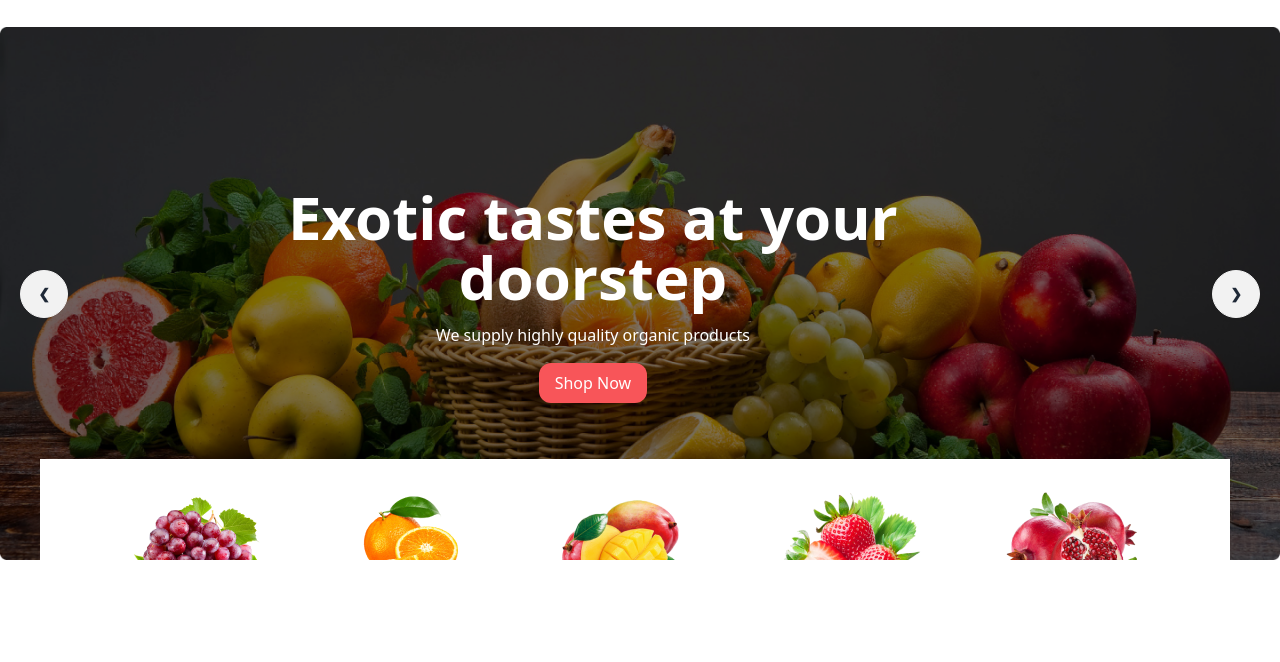
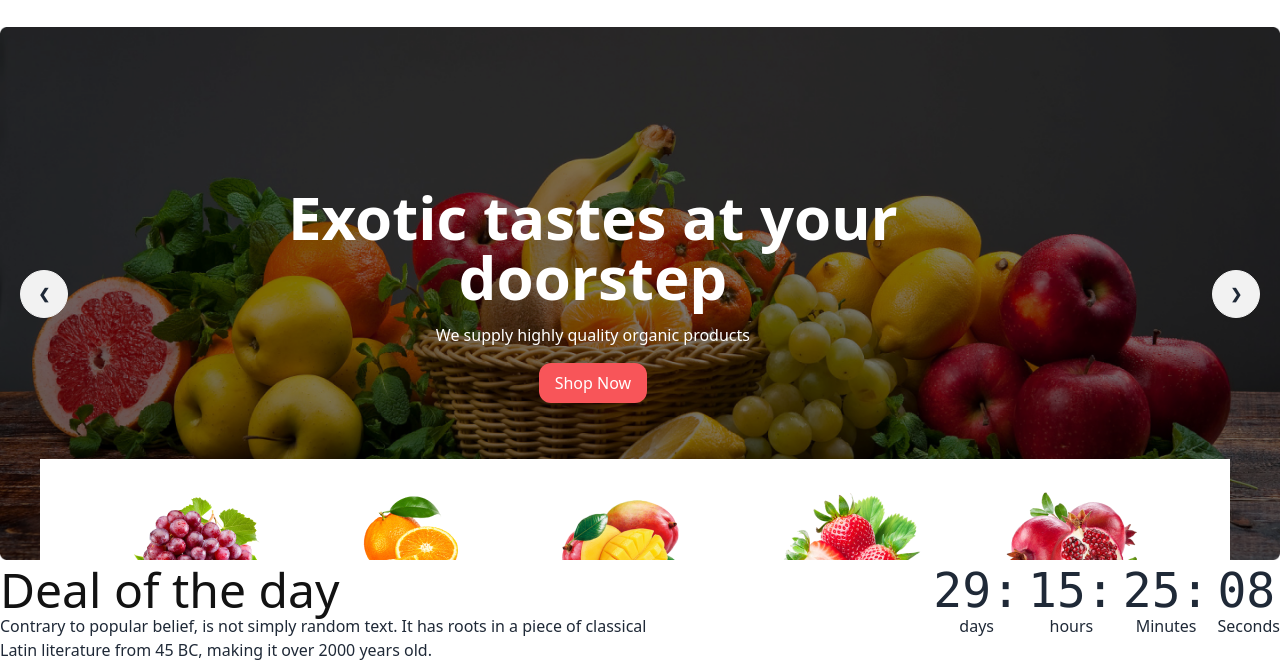
Before and after one commit to mdfahimislamshoun/Fruit-brust-assigment03, a plain HTML site: page index.html in a window 1280 px wide. Shown: the part 145-807 px from the top of the page. Drawn offline with nearby package versions, Linux system fonts and the light colour scheme; grey boxes are pictures that could not be loaded.

Commit message:
deal of the day section add

```diff
--- a/index.html
+++ b/index.html
@@ -269,7 +269,40 @@
         </section>
     </header>
     <main>
-
+<section class=" container flex max-sm:flex-col max-md:flex-col md:flex-col  lg:flex-row justify-between  mx-auto">
+    <div class=" max-sm:text-center max-md:text-center md:text-center lg:text-left">
+        <h3 class="text-[#121212] md:text-5xl lg:text-5xl max-sm:text-2xl">Deal of the day</h3>
+        <p>Contrary to popular belief, is not simply random text. It has roots in a piece of classical <br> Latin literature from 45 BC, making it over 2000 years old.</p>
+    </div>
+    <div class="text-center ">
+        <div class="grid grid-flow-col gap-2 text-center justify-center  mx-auto ">
+            <div class="flex flex-col">
+              <span class="countdown font-mono text-5xl">
+                <span style="--value:29;"></span>:
+              </span>
+              days
+            </div>
+            <div class="flex flex-col">
+              <span class="countdown font-mono text-5xl">
+                <span style="--value:15;"></span>:
+              </span>
+              hours
+            </div>
+            <div class="flex flex-col">
+              <span class="countdown font-mono text-5xl">
+                <span style="--value:25;"></span>:
+              </span>
+              Minutes
+            </div>
+            <div class="flex flex-col">
+              <span class="countdown font-mono text-5xl">
+                <span style="--value:08;"></span>
+              </span>
+              Seconds
+            </div>
+          </div>
+    </div>
+</section>
     </main>
     <footer></footer>
 </body>
```
